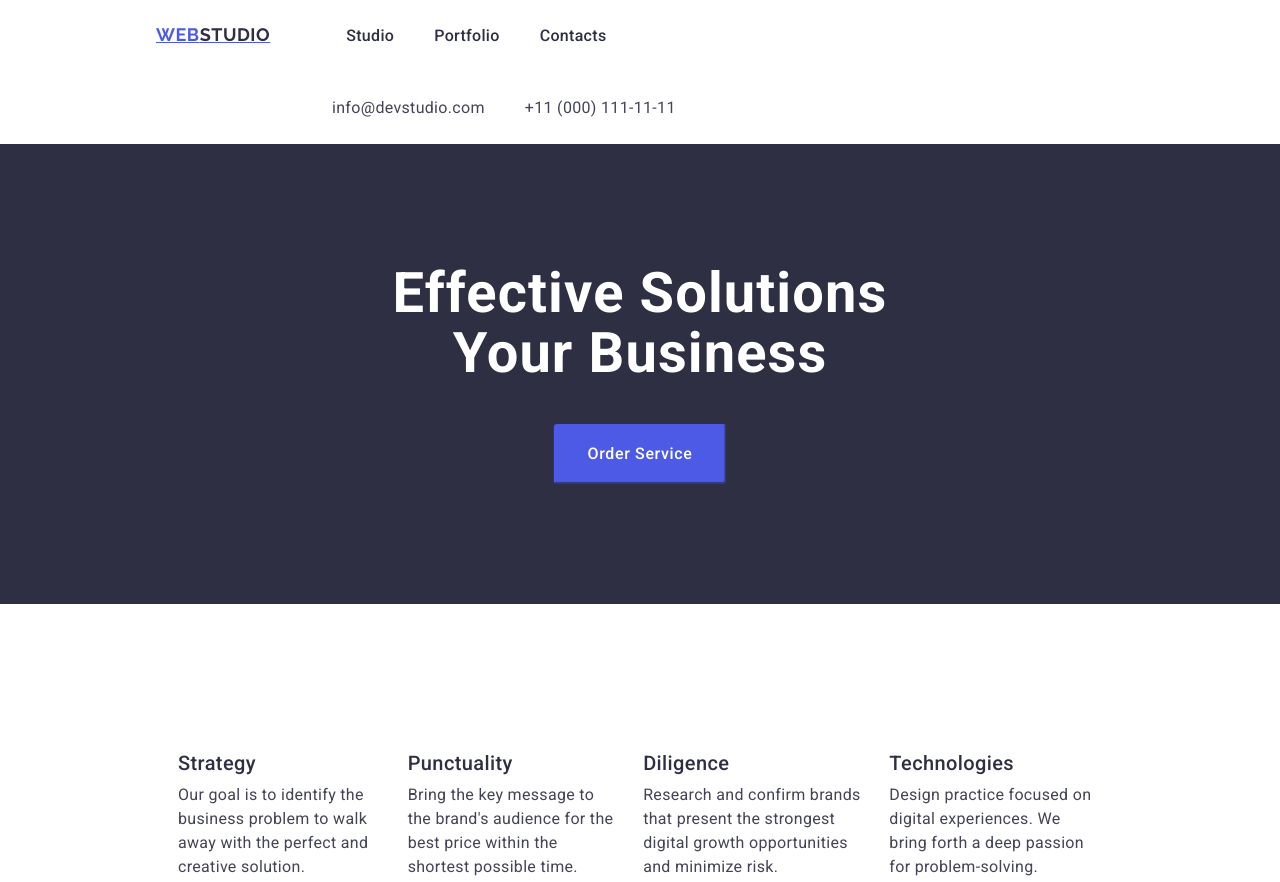
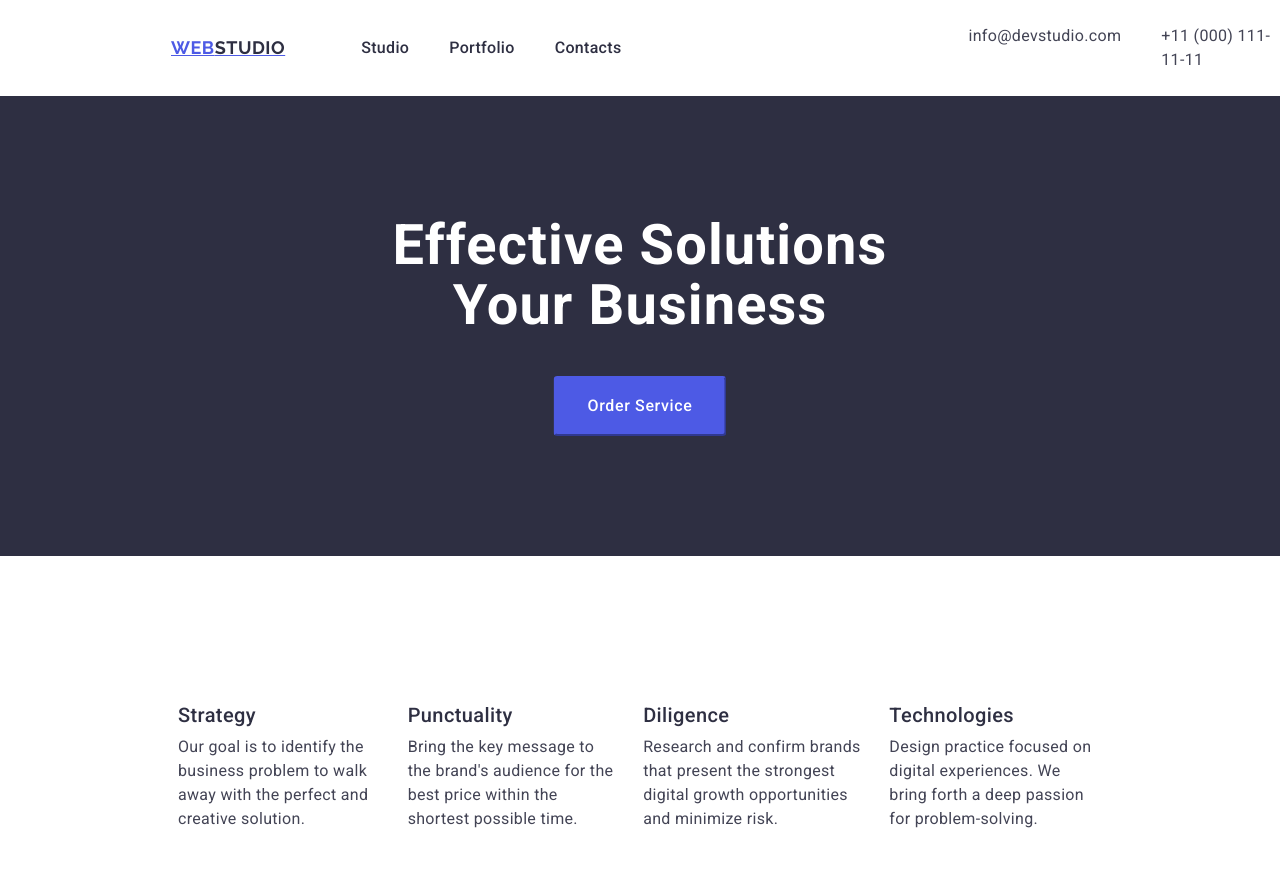
Before and after one commit to Taty-git/goit-markup-hw-03, a plain HTML site: page index.html in a window 1280 px wide. Shown: the top 882 px of the page. Drawn offline with nearby package versions, Linux system fonts and the light colour scheme.

Commit message:
work with mistakes 2

```diff
--- a/css/styles.css
+++ b/css/styles.css
@@ -24,20 +24,25 @@ img {
     margin-left: 0px;
     margin-right: 0px;
     display: block;
-
+    width: 1158px;
 }
 
-header {
+.header {
     background-color: #FFFFFF;
-    border-bottom-color: #E7E9FC;
-
+    border-bottom: 1px solid #e7e9fc;
 }
 
 nav {
     display: inline-flex;
-
 }
-
+.navigation {
+    padding: 0 15px 0 15px;
+    display: flex;
+    align-items: center;
+}
+.cont-head {
+    display: flex;
+}
 .logo {
     font-family: "Raleway", sans-serif;
     font-weight: 700;
@@ -47,9 +52,9 @@ nav {
     text-transform: uppercase;
     color: #4d5ae5;
     padding-left: 156px;
-    padding-right: 76px;
     padding-top: 24px;
     padding-bottom: 24px;
+    margin-right: 76px
 }
 .logo:focus, .logo:active {
     color: #404bbf;
--- a/index.html
+++ b/index.html
@@ -17,9 +17,9 @@
 </head>
 
 <body>
-    <header>
-        <div class="conteiner">
-            <nav>
+    <header class="haeder">
+        <div class="cont-head">
+            <nav class="navigation">
                 <a class="logo" href="./index.html">Web<span class="span-logo">Studio</span></a>
                 <div class="items">
                     <ul class="site-nav">
```
